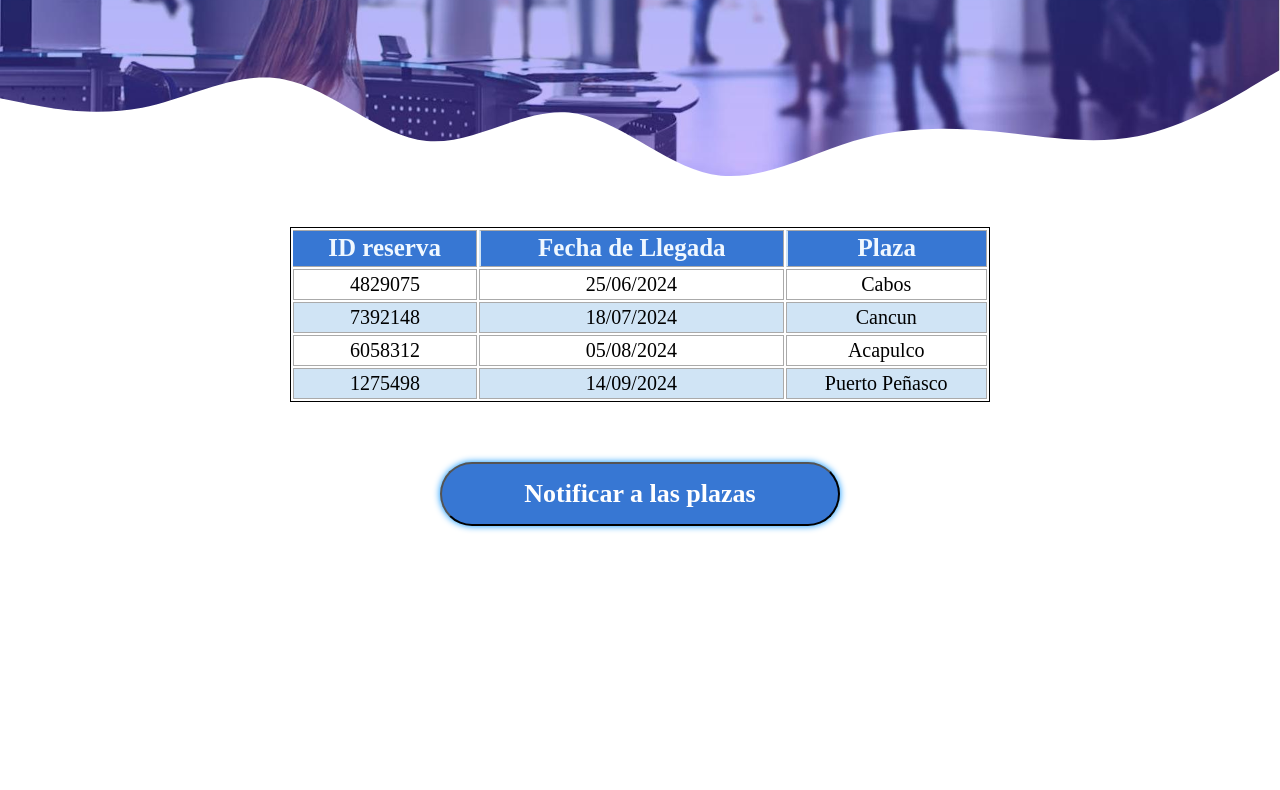
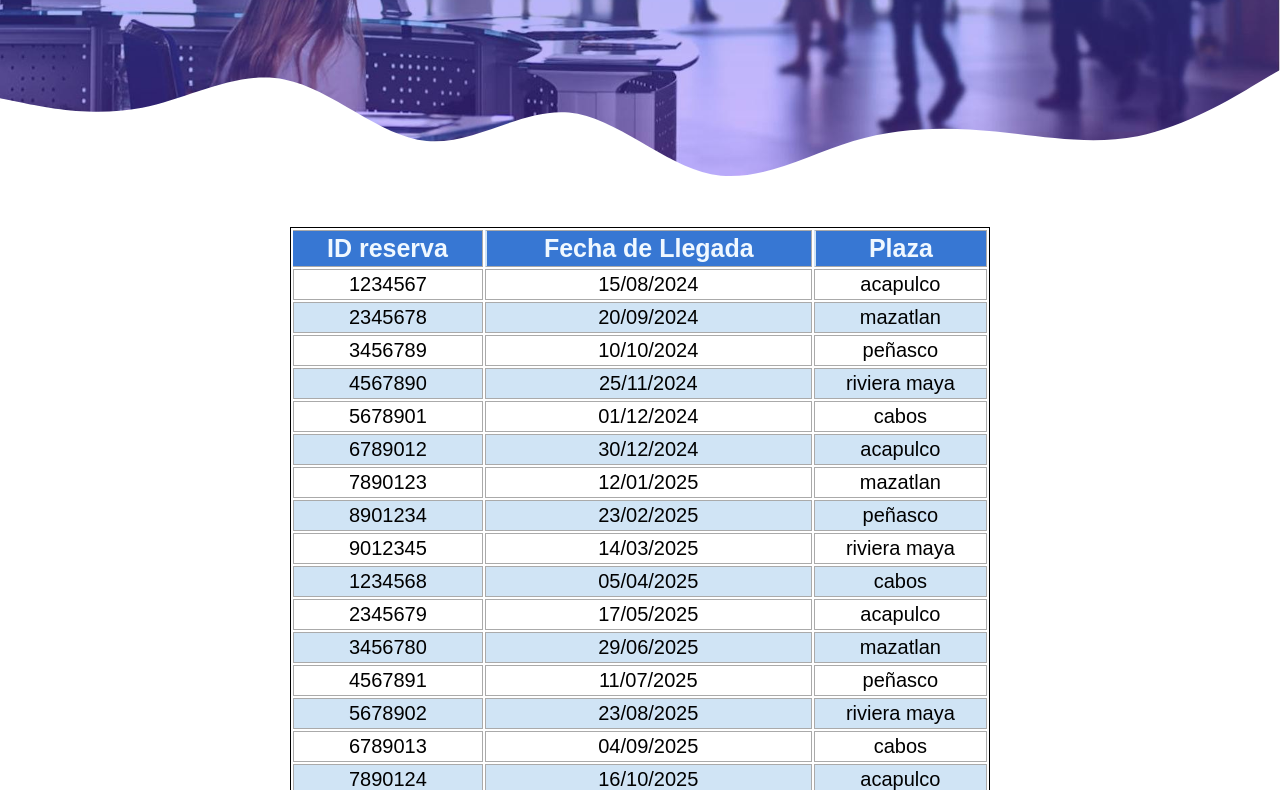
Before and after one commit to darkwash/notificacionesReservas, a plain HTML site: page index.html in a window 1280 px wide. Shown: the part 183-973 px from the top of the page. Before the commit the page ends 800 px from the top, so only its background shows below. Drawn offline with Linux system fonts and the light colour scheme; a web font is replaced by a local one.

Commit message:
se carga el json, se pulen cosas del html css y js

```diff
--- a/estilo/style.css
+++ b/estilo/style.css
@@ -1,15 +1,14 @@
-h1{
-    font-family: "Roboto", sans-serif;
-    font-weight: 700;
+h1 {
+  font-family: "Bebas Neue", sans-serif;
+  font-weight: 400;
+  font-size: 40px;
   text-align: center;
-    padding-top:30px ;
+  padding-top: 15vh;
   margin: 0;
   color: aliceblue;
-
-
 }
 
-.img-header{
+.img-header {
   width: 100%;
   height: 400px;
   background-image: url(../img/imagen.jpeg);
@@ -17,70 +16,86 @@ h1{
   background-repeat: no-repeat;
   position: relative;
   overflow: hidden;
+  background-position: bottom;
 }
 
-.wave{
+.wave {
   position: absolute;
   bottom: -80px;
   left: 0;
   right: 0;
 }
 
-table.tabla{
+.tabla {
   margin: 10px auto 60px;
   border: 1px solid #000;
   text-align: center;
   width: 700px;
 
-    & thead{
+  & thead {
     background: #3777d3;
     border-bottom: 2px solid #444;
-        & th{
+    & th {
+      font-family: "Scope One", sans-serif;
       font-size: 25px;
       font-weight: bold;
       color: aliceblue;
       text-align: center;
-            border-left: 2px solid #D0E4F5;
-            &:first-child{
+      border-left: 2px solid #d0e4f5;
+      &:first-child {
         border-left: none;
       }
-
     }
   }
-    & tr:nth-child(even){
-        background: #D0E4F5;
+  & td{
+    font-family: 'Scope One', sans-serif;
+  }
+  & tr:nth-child(even) {
+    background: #d0e4f5;
   }
 
-    & td, th{
+  & td,
+  th {
     border: 1px solid #aaa;
     padding: 3px 2px;
     font-size: 20px;
   }
 
-    &tbody{
-        td{
+  &tbody {
+    td {
       font-size: 13px;
     }
   }
 }
 
-input[type="button"]{
+.btn {
   cursor: pointer;
   display: block;
   color: #fff;
   width: 400px;
-    margin: 0 auto 40px;
+  margin: -25px auto 40px;
   font-weight: bold;
   font-size: 26px;
   height: auto;
-    padding: 15PX;
+  padding: 15px;
   border-radius: 50px;
   box-shadow: 0px 0px 7px 0px #0091ff;
-    background-color:#3777d3;
+  background-color: #3777d3;
   transition: all 0.3s;
-    &:hover{
+  &:hover {
     background: #fff;
     color: #0091ff;
   }
+  font-family: 'Scope One', sans-serif;
+}
 
+.btn-desactivado{
+  cursor: not-allowed;
+  background-color: #aaa;
+  color: #000;
+  box-shadow: none;
+  &:hover{
+    color:#000;
+    background-color: #aaa;
   }
+}
--- a/index.html
+++ b/index.html
@@ -1,19 +1,32 @@
 <!DOCTYPE html>
 <html lang="es">
   <head>
-    <link rel="stylesheet" href="estilo/normalize.css">
-    <link rel="stylesheet" href="estilo/style.css">
-    <link rel="preconnect" href="https://fonts.googleapis.com">
-    <link rel="preconnect" href="https://fonts.gstatic.com" crossorigin>
-    <link href="https://fonts.googleapis.com/css2?family=Raleway:wght@700&family=Roboto:wght@400;700;900&display=swap" rel="stylesheet">
-    <meta charset="UTF-8">
-    <meta name="viewport" content="width=device-width, initial-scale=1.0">
+    <link rel="stylesheet" href="estilo/normalize.css" />
+    <link rel="stylesheet" href="estilo/style.css" />
+    <link rel="preconnect" href="https://fonts.googleapis.com" />
+    <link rel="preconnect" href="https://fonts.gstatic.com" crossorigin />
+    <link
+      href="https://fonts.googleapis.com/css2?family=Bebas+Neue&family=Scope+One&display=swap"
+      rel="stylesheet"
+    />
+    <meta charset="UTF-8" />
+    <meta name="viewport" content="width=device-width, initial-scale=1.0" />
     <title>Discrepancia Reservas por cancelar</title>
   </head>
   <body>
     <div class="img-header">
       <h1>Reservas pendientes por cancelar</h1>
-        <svg class="wave" xmlns="http://www.w3.org/2000/svg" viewBox="0 0 1440 320"><path fill="#fff" fill-opacity="1" d="M0,96L26.7,101.3C53.3,107,107,117,160,106.7C213.3,96,267,64,320,74.7C373.3,85,427,139,480,144C533.3,149,587,107,640,112C693.3,117,747,171,800,181.3C853.3,192,907,160,960,144C1013.3,128,1067,128,1120,133.3C1173.3,139,1227,149,1280,138.7C1333.3,128,1387,96,1413,80L1440,64L1440,320L1413.3,320C1386.7,320,1333,320,1280,320C1226.7,320,1173,320,1120,320C1066.7,320,1013,320,960,320C906.7,320,853,320,800,320C746.7,320,693,320,640,320C586.7,320,533,320,480,320C426.7,320,373,320,320,320C266.7,320,213,320,160,320C106.7,320,53,320,27,320L0,320Z"></path></svg>
+      <svg
+        class="wave"
+        xmlns="http://www.w3.org/2000/svg"
+        viewBox="0 0 1440 320"
+      >
+        <path
+          fill="#fff"
+          fill-opacity="1"
+          d="M0,96L26.7,101.3C53.3,107,107,117,160,106.7C213.3,96,267,64,320,74.7C373.3,85,427,139,480,144C533.3,149,587,107,640,112C693.3,117,747,171,800,181.3C853.3,192,907,160,960,144C1013.3,128,1067,128,1120,133.3C1173.3,139,1227,149,1280,138.7C1333.3,128,1387,96,1413,80L1440,64L1440,320L1413.3,320C1386.7,320,1333,320,1280,320C1226.7,320,1173,320,1120,320C1066.7,320,1013,320,960,320C906.7,320,853,320,800,320C746.7,320,693,320,640,320C586.7,320,533,320,480,320C426.7,320,373,320,320,320C266.7,320,213,320,160,320C106.7,320,53,320,27,320L0,320Z"
+        ></path>
+      </svg>
     </div>
     <table class="tabla">
       <thead>
@@ -24,30 +37,10 @@
         </tr>
       </thead>
       <tbody>
-            <tr>
-                <td>4829075</td>
-                <td>25/06/2024</td>
-                <td>Cabos</td>
-            </tr>
-            <tr>
-                <td>7392148</td>
-                <td>18/07/2024</td>
-                <td>Cancun</td>
-            </tr>
-            <tr>
-                <td>6058312</td>
-                <td>05/08/2024</td>
-                <td>Acapulco</td>
-            </tr>
-            <tr>
-                <td>1275498</td>
-                <td>14/09/2024</td>
-                <td>Puerto Peñasco</td>
-            </tr>
 
       </tbody>
     </table>
-    <input type="button" value="Notificar a las plazas">
+    <input class="btn" type="button" value="Notificar a las plazas" />
 
     <script src="javascript/js.js"></script>
   </body>
--- a/javascript/js.js
+++ b/javascript/js.js
@@ -1,6 +1,33 @@
-let btn = document.querySelector('input');
-let tabla = document.querySelector('tbody');
-btn.addEventListener('click',function(e){
-    e.preventDefault();
-    console.log("hola");
-})
+let btn = document.querySelector("input");
+let tabla = document.querySelector("tbody");
+tabla.innerHTML = "";
+let fila;
+document.addEventListener("DOMContentLoaded", showTable);
+function showTable() {
+  fetch("../listado.json")
+    .then((response) => response.json())
+    .then((plaza) => creatabla(plaza))
+    .catch((error) => ocultartable());
+}
+function ocultartable() {
+  tabla.innerHTML =
+    "<tr><td colspan=3 >No existe ningun elemento en la tabla, revisar el archivo JSON</td> </tr>";
+  let boton = document.querySelector(".btn");
+  boton.classList.add("btn-desactivado");
+}
+function creatabla(datos) {
+  // console.log(datos.filter((lugar) => lugar.plaza == 'mazatlan')); linea para filtrar por plazas, pendiente guardar en arreglos por plaza para manipular el envio de email
+  let i = 0;
+  while (i < datos.length) {
+    fila = document.createElement("tr");
+    fila.innerHTML = `<td> ${datos[i].idReserva}</td>
+                      <td> ${datos[i].llegada}</td>
+                      <td> ${datos[i].plaza}</td>`;
+    tabla.appendChild(fila);
+    i++;
+  }
+}
+btn.addEventListener("click", function (e) {
+  e.preventDefault();
+  console.log("Enviando correo");
+});
--- /dev/null
+++ b/listado.json
@@ -0,0 +1,262 @@
+[
+    {
+        "idReserva": 1234567,
+        "llegada": "15/08/2024",
+        "plaza": "acapulco"
+    },
+    {
+        "idReserva": 2345678,
+        "llegada": "20/09/2024",
+        "plaza": "mazatlan"
+    },
+    {
+        "idReserva": 3456789,
+        "llegada": "10/10/2024",
+        "plaza": "peñasco"
+    },
+    {
+        "idReserva": 4567890,
+        "llegada": "25/11/2024",
+        "plaza": "riviera maya"
+    },
+    {
+        "idReserva": 5678901,
+        "llegada": "01/12/2024",
+        "plaza": "cabos"
+    },
+    {
+        "idReserva": 6789012,
+        "llegada": "30/12/2024",
+        "plaza": "acapulco"
+    },
+    {
+        "idReserva": 7890123,
+        "llegada": "12/01/2025",
+        "plaza": "mazatlan"
+    },
+    {
+        "idReserva": 8901234,
+        "llegada": "23/02/2025",
+        "plaza": "peñasco"
+    },
+    {
+        "idReserva": 9012345,
+        "llegada": "14/03/2025",
+        "plaza": "riviera maya"
+    },
+    {
+        "idReserva": 1234568,
+        "llegada": "05/04/2025",
+        "plaza": "cabos"
+    },
+    {
+        "idReserva": 2345679,
+        "llegada": "17/05/2025",
+        "plaza": "acapulco"
+    },
+    {
+        "idReserva": 3456780,
+        "llegada": "29/06/2025",
+        "plaza": "mazatlan"
+    },
+    {
+        "idReserva": 4567891,
+        "llegada": "11/07/2025",
+        "plaza": "peñasco"
+    },
+    {
+        "idReserva": 5678902,
+        "llegada": "23/08/2025",
+        "plaza": "riviera maya"
+    },
+    {
+        "idReserva": 6789013,
+        "llegada": "04/09/2025",
+        "plaza": "cabos"
+    },
+    {
+        "idReserva": 7890124,
+        "llegada": "16/10/2025",
+        "plaza": "acapulco"
+    },
+    {
+        "idReserva": 8901235,
+        "llegada": "28/11/2025",
+        "plaza": "mazatlan"
+    },
+    {
+        "idReserva": 9012346,
+        "llegada": "10/12/2025",
+        "plaza": "peñasco"
+    },
+    {
+        "idReserva": 1234569,
+        "llegada": "22/01/2026",
+        "plaza": "riviera maya"
+    },
+    {
+        "idReserva": 2345680,
+        "llegada": "03/02/2026",
+        "plaza": "cabos"
+    },
+    {
+        "idReserva": 3456791,
+        "llegada": "15/03/2026",
+        "plaza": "acapulco"
+    },
+    {
+        "idReserva": 4567902,
+        "llegada": "27/04/2026",
+        "plaza": "mazatlan"
+    },
+    {
+        "idReserva": 5678913,
+        "llegada": "09/05/2026",
+        "plaza": "peñasco"
+    },
+    {
+        "idReserva": 6789024,
+        "llegada": "21/06/2026",
+        "plaza": "riviera maya"
+    },
+    {
+        "idReserva": 7890135,
+        "llegada": "03/07/2026",
+        "plaza": "cabos"
+    },
+    {
+        "idReserva": 8901246,
+        "llegada": "15/08/2026",
+        "plaza": "acapulco"
+    },
+    {
+        "idReserva": 9012357,
+        "llegada": "27/09/2026",
+        "plaza": "mazatlan"
+    },
+    {
+        "idReserva": 1234570,
+        "llegada": "09/10/2026",
+        "plaza": "peñasco"
+    },
+    {
+        "idReserva": 2345681,
+        "llegada": "21/11/2026",
+        "plaza": "riviera maya"
+    },
+    {
+        "idReserva": 3456792,
+        "llegada": "03/12/2026",
+        "plaza": "cabos"
+    },
+    {
+        "idReserva": 4567903,
+        "llegada": "15/01/2027",
+        "plaza": "acapulco"
+    },
+    {
+        "idReserva": 5678914,
+        "llegada": "27/02/2027",
+        "plaza": "mazatlan"
+    },
+    {
+        "idReserva": 6789025,
+        "llegada": "11/03/2027",
+        "plaza": "peñasco"
+    },
+    {
+        "idReserva": 7890136,
+        "llegada": "23/04/2027",
+        "plaza": "riviera maya"
+    },
+    {
+        "idReserva": 8901247,
+        "llegada": "05/05/2027",
+        "plaza": "cabos"
+    },
+    {
+        "idReserva": 9012358,
+        "llegada": "17/06/2027",
+        "plaza": "acapulco"
+    },
+    {
+        "idReserva": 1234571,
+        "llegada": "29/07/2027",
+        "plaza": "mazatlan"
+    },
+    {
+        "idReserva": 2345682,
+        "llegada": "11/08/2027",
+        "plaza": "peñasco"
+    },
+    {
+        "idReserva": 3456793,
+        "llegada": "23/09/2027",
+        "plaza": "riviera maya"
+    },
+    {
+        "idReserva": 4567904,
+        "llegada": "05/10/2027",
+        "plaza": "cabos"
+    },
+    {
+        "idReserva": 5678915,
+        "llegada": "17/11/2027",
+        "plaza": "acapulco"
+    },
+    {
+        "idReserva": 6789026,
+        "llegada": "29/12/2027",
+        "plaza": "mazatlan"
+    },
+    {
+        "idReserva": 7890137,
+        "llegada": "10/01/2028",
+        "plaza": "peñasco"
+    },
+    {
+        "idReserva": 8901248,
+        "llegada": "22/02/2028",
+        "plaza": "riviera maya"
+    },
+    {
+        "idReserva": 9012359,
+        "llegada": "06/03/2028",
+        "plaza": "cabos"
+    },
+    {
+        "idReserva": 1234572,
+        "llegada": "18/04/2028",
+        "plaza": "acapulco"
+    },
+    {
+        "idReserva": 2345683,
+        "llegada": "30/05/2028",
+        "plaza": "mazatlan"
+    },
+    {
+        "idReserva": 3456794,
+        "llegada": "12/06/2028",
+        "plaza": "peñasco"
+    },
+    {
+        "idReserva": 4567905,
+        "llegada": "24/07/2028",
+        "plaza": "riviera maya"
+    },
+    {
+        "idReserva": 5678916,
+        "llegada": "06/08/2028",
+        "plaza": "cabos"
+    },
+    {
+        "idReserva": 6789027,
+        "llegada": "18/09/2028",
+        "plaza": "acapulco"
+    },
+    {
+        "idReserva": 7890138,
+        "llegada": "30/10/2028",
+        "plaza": "mazatlan"
+    }
+]
```
Also changed, not shown: 1 other file. Lines whose indentation alone changed are shown as unchanged.
